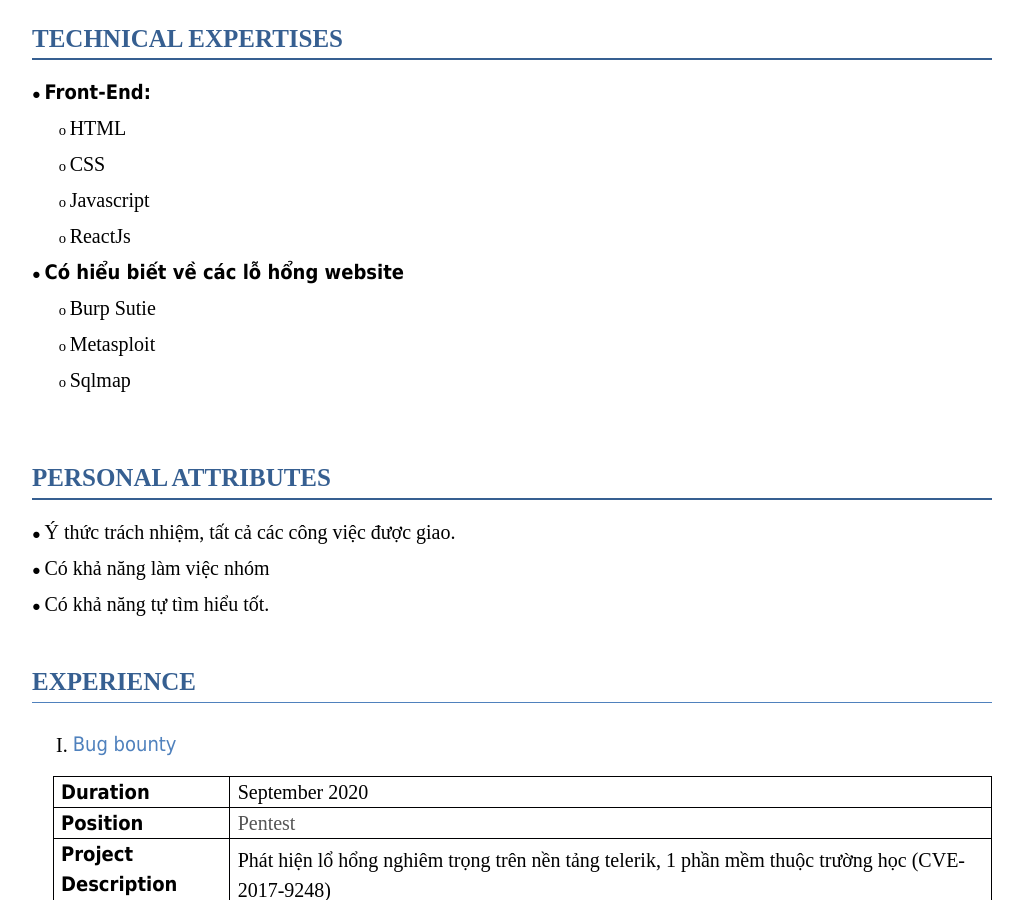
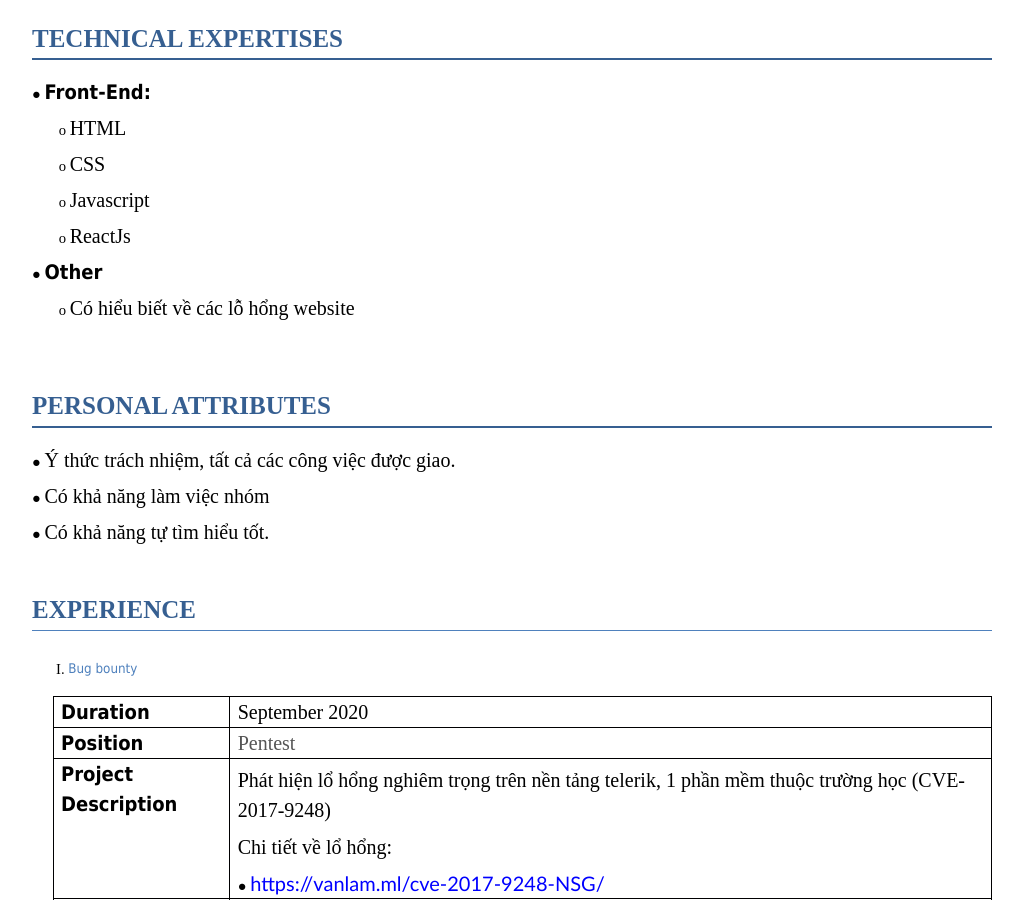
Before and after one commit to vanlam1412/cv, a Jekyll site: the page built from index.html, in a window 1280 px wide and 900 px high, scrolled down 1128 px. Shown: the whole window, without its empty margins (128-1151 px from the left). Built offline with Jekyll 4.4.1, drawn with Linux system fonts in a browser that asks for light colours; some web fonts are replaced.

Commit message:
Add files via upload

```diff
--- a/_includes/about.html
+++ b/_includes/about.html
@@ -15,13 +15,12 @@
         <li class="c18"><span class="c34" style="font-size: 20px;">ReactJs</span></li>
 
     <ul class="c6 lst-kix_list_4-0">
-            <li class="c12"><span class="c9" style="font-size: 20px">Có hiểu biết về các lỗ hổng website</span></li>
+            <li class="c12"><span class="c9" style="font-size: 20px">Other</span></li>
         </ul>
 
         <ul class="c6 lst-kix_list_5-1 start">
-            <li class="c18"><span class="c12"  style="font-size: 20px;">Burp Sutie</span></li>
-            <li class="c18"><span class="c12"  style="font-size: 20px;">Metasploit</span></li>
-            <li class="c18"><span class="c12"  style="font-size: 20px;">Sqlmap</span></li>
+            <li class="c18"><span class="c34"  style="font-size: 20px;">Có hiểu biết về các lỗ hổng website</span></li>
+
 
             <h1 class="c29"><span class="c19 c38" style="font-size: 25px">PERSONAL ATTRIBUTES</span></h1>
             <ul class="c6 lst-kix_list_4-0">
@@ -49,8 +48,8 @@
 
     <p class="c1"><span class="c0"></span></p>
     <ol class="c6 lst-kix_list_1-0" start="4">
-        <li class="c32" style="font-size: 20px;">
-            <h3 style="display:inline"><span class="c8 c1" style="font-size: 20px">Bug bounty</span></h3></li>
+        <li class="c32">
+            <h3 style="display:inline"><span class="c8 c1">Bug bounty</span></h3></li>
     </ol>
     <p class="c4"><span class="c0"></span></p>
     <a id="t.a753efce6c38d6fa9aedc9bd34b6d52afe6b4fc1"></a>
@@ -82,7 +81,7 @@
                     <p class="c24" id="h.gjdgxs"><span class="c0" style="font-size: 20px;">Phát hiện lổ hổng nghiêm trọng trên nền tảng telerik, 1 phần mềm thuộc trường học (CVE-2017-9248) </span></p>
                     <p class="c24"><span class="c0" style="font-size: 20px;">Chi tiết về lổ hổng:</span></p>
                     <ul class="c6 lst-kix_list_19-0">
-                        <li class="c24 c14"><span class="c30" style="font-size: 15px;"><a class="c37" href="https://vanlam.ml/cve-2017-9248-NSG/">https://vanlam.ml/cve-2017-9248-NSG/</a></span></li>
+                        <li class="c24 c14"><span class="c30" style="font-size: 20px;"><a class="c37" href="https://vanlam.ml/cve-2017-9248-NSG/">https://vanlam.ml/cve-2017-9248-NSG/</a></span></li>
                     </ul>
                 </td>
             </tr>
```
